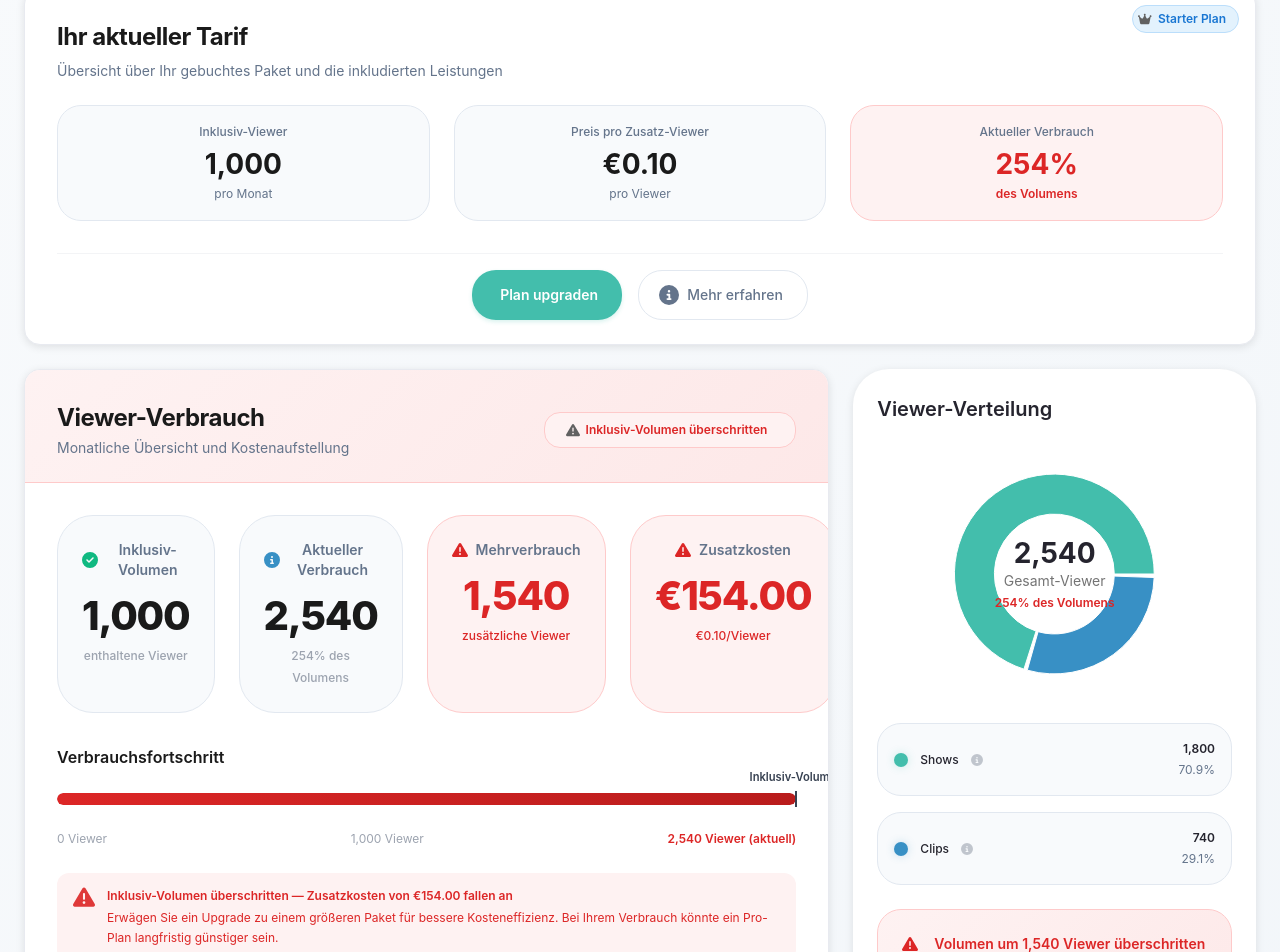
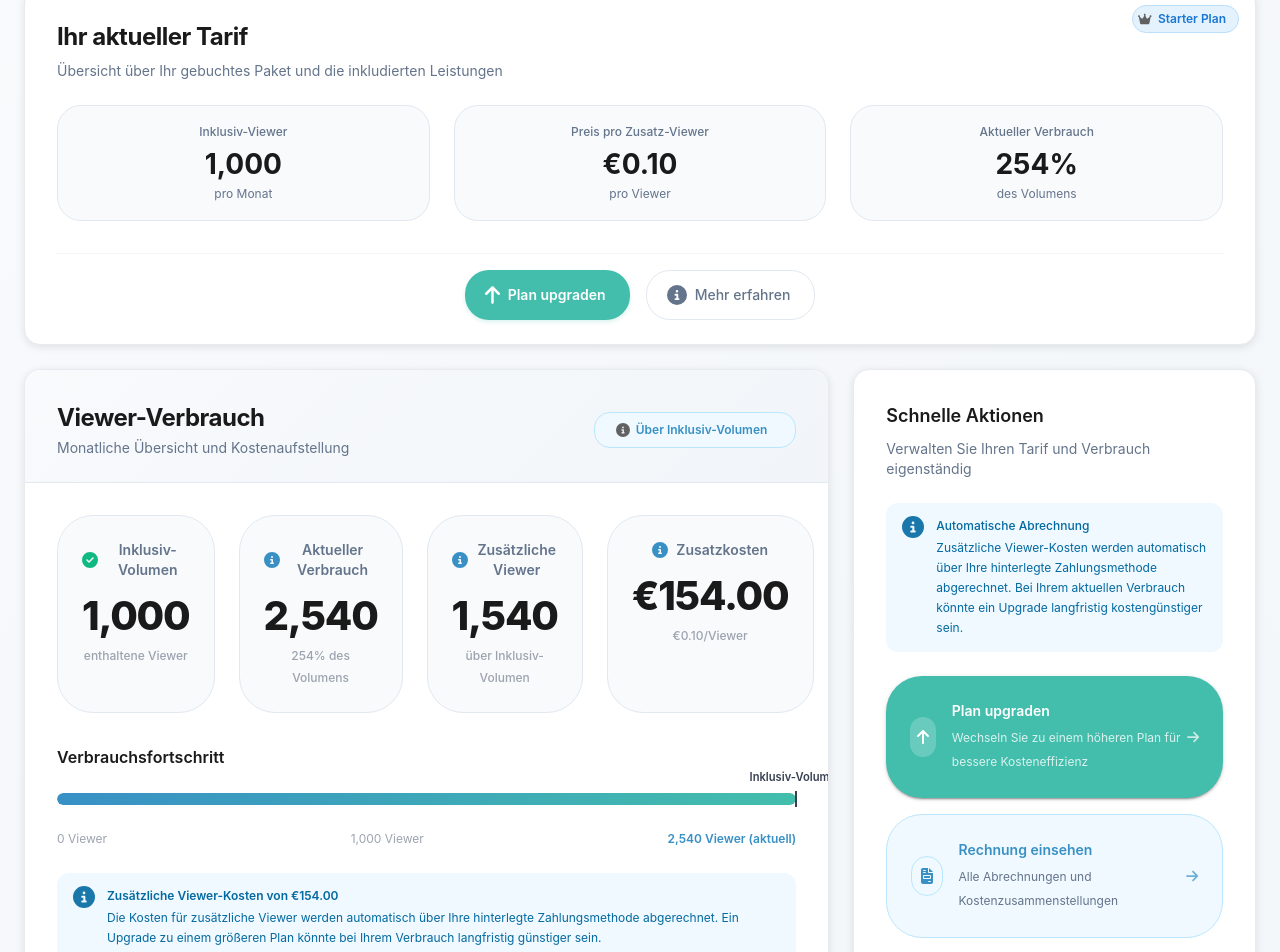
Before and after one commit to DenizD/sleek-mui-glow, a React (Vite) app: page / in a window 1280 px wide. Shown: the part 132-1084 px from the top of the page. Built offline with nearby package versions, Linux system fonts and the light colour scheme.

Commit message:
Refactor: Improve consumption dashboard UI
- Reduced visual warnings and simplified the color scheme.
- Added a note about automatic charges for overages.
- Removed the viewer distribution component.

```diff
--- a/src/components/dashboard/mui/MuiPlanOverview.tsx
+++ b/src/components/dashboard/mui/MuiPlanOverview.tsx
@@ -2,7 +2,7 @@
 import React from 'react';
 import { Card, CardContent, Typography, Box, Chip, Button, Tooltip } from '@mui/material';
 import { FontAwesomeIcon } from '@fortawesome/react-fontawesome';
-import { faUpgrade, faInfoCircle, faCrown } from '@fortawesome/free-solid-svg-icons';
+import { faArrowUp, faInfoCircle, faCrown } from '@fortawesome/free-solid-svg-icons';
 
 const MuiPlanOverview = () => {
   const planDetails = {
@@ -195,12 +195,12 @@ const MuiPlanOverview = () => {
               textAlign: 'center',
               p: 2,
               borderRadius: 2,
-              backgroundColor: planDetails.usagePercentage > 100 ? '#FEF2F2' : '#F8FAFC',
-              border: `1px solid ${planDetails.usagePercentage > 100 ? '#FECACA' : '#E2E8F0'}`,
+              backgroundColor: '#F8FAFC',
+              border: '1px solid #E2E8F0',
               cursor: 'pointer',
               transition: 'all 0.2s ease',
               '&:hover': {
-                backgroundColor: planDetails.usagePercentage > 100 ? '#FEE2E2' : '#F1F5F9',
+                backgroundColor: '#F1F5F9',
                 transform: 'translateY(-2px)'
               }
             }}>
@@ -220,7 +220,7 @@ const MuiPlanOverview = () => {
                 variant="h4"
                 sx={{
                   fontWeight: 700,
-                  color: planDetails.usagePercentage > 100 ? '#DC2626' : '#1A1A1A',
+                  color: '#1A1A1A',
                   fontSize: '1.75rem',
                   lineHeight: 1,
                   mb: 0.5
@@ -231,9 +231,8 @@ const MuiPlanOverview = () => {
               <Typography
                 variant="caption"
                 sx={{
-                  color: planDetails.usagePercentage > 100 ? '#DC2626' : '#64748B',
-                  fontSize: '0.75rem',
-                  fontWeight: planDetails.usagePercentage > 100 ? 600 : 400
+                  color: '#64748B',
+                  fontSize: '0.75rem'
                 }}
               >
                 des Volumens
@@ -252,7 +251,7 @@ const MuiPlanOverview = () => {
         }}>
           <Button
             variant="contained"
-            startIcon={<FontAwesomeIcon icon={faUpgrade} />}
+            startIcon={<FontAwesomeIcon icon={faArrowUp} />}
             sx={{
               backgroundColor: '#43BEAC',
               color: 'white',
--- a/src/components/dashboard/mui/MuiSelfServiceActions.tsx
+++ b/src/components/dashboard/mui/MuiSelfServiceActions.tsx
@@ -3,10 +3,10 @@ import React from 'react';
 import { Card, CardContent, Typography, Box, Button, Alert } from '@mui/material';
 import { FontAwesomeIcon } from '@fortawesome/react-fontawesome';
 import {
-  faUpgrade,
+  faArrowUp,
   faFileInvoice,
   faChartLine,
-  faLightbulb,
+  faInfoCircle,
   faArrowRight
 } from '@fortawesome/free-solid-svg-icons';
 
@@ -15,7 +15,7 @@ const MuiSelfServiceActions = () => {
     {
       title: "Plan upgraden",
       description: "Wechseln Sie zu einem höheren Plan für bessere Kosteneffizienz",
-      icon: faUpgrade,
+      icon: faArrowUp,
       color: '#43BEAC',
       bgColor: '#F0FDF4',
       borderColor: '#BBF7D0',
@@ -77,10 +77,10 @@ const MuiSelfServiceActions = () => {
           </Typography>
         </Box>
 
-        {/* Recommendation Alert */}
+        {/* Information Alert */}
         <Alert
           severity="info"
-          icon={<FontAwesomeIcon icon={faLightbulb} />}
+          icon={<FontAwesomeIcon icon={faInfoCircle} />}
           sx={{
             mb: 3,
             backgroundColor: '#F0F9FF',
@@ -92,11 +92,12 @@ const MuiSelfServiceActions = () => {
           }}
         >
           <Typography variant="body2" sx={{ fontWeight: 500, mb: 0.5 }}>
-            Empfehlung für bessere Kostenkontrolle
+            Automatische Abrechnung
           </Typography>
           <Typography variant="caption" sx={{ fontSize: '0.75rem' }}>
-            Bei Ihrem aktuellen Verbrauch von 254% könnte ein Upgrade zu einem höheren Plan
-            langfristig kostengünstiger sein.
+            Zusätzliche Viewer-Kosten werden automatisch über Ihre hinterlegte
+            Zahlungsmethode abgerechnet. Bei Ihrem aktuellen Verbrauch könnte
+            ein Upgrade langfristig kostengünstiger sein.
           </Typography>
         </Alert>
 
--- a/src/components/dashboard/mui/MuiViewerConsumption.tsx
+++ b/src/components/dashboard/mui/MuiViewerConsumption.tsx
@@ -11,7 +11,7 @@ import {
   Alert
 } from '@mui/material';
 import { FontAwesomeIcon } from '@fortawesome/react-fontawesome';
-import { faExclamationTriangle, faInfoCircle, faCheckCircle } from '@fortawesome/free-solid-svg-icons';
+import { faInfoCircle, faCheckCircle } from '@fortawesome/free-solid-svg-icons';
 
 const MuiViewerConsumption = () => {
   const packageVolume = 1000;
@@ -27,7 +27,6 @@ const MuiViewerConsumption = () => {
       title: "Inklusiv-Volumen",
       value: packageVolume.toLocaleString(),
       subtitle: "enthaltene Viewer",
-      isHighlight: false,
       tooltip: "Die Anzahl der Viewer, die in Ihrem aktuellen Paket inbegriffen sind",
       icon: faCheckCircle,
       iconColor: '#10B981'
@@ -36,47 +35,32 @@ const MuiViewerConsumption = () => {
       title: "Aktueller Verbrauch",
       value: currentUsage.toLocaleString(),
       subtitle: `${percentageOfVolume}% des Volumens`,
-      isHighlight: false,
       tooltip: "Ihr bisheriger Viewer-Verbrauch in diesem Monat",
       icon: faInfoCircle,
       iconColor: '#3890C5'
     },
     {
-      title: "Mehrverbrauch",
+      title: "Zusätzliche Viewer",
       value: overage.toLocaleString(),
-      subtitle: "zusätzliche Viewer",
-      isHighlight: overage > 0,
+      subtitle: "über Inklusiv-Volumen",
       tooltip: "Viewer, die über Ihr Paket-Volumen hinausgehen",
-      icon: faExclamationTriangle,
-      iconColor: '#DC2626'
+      icon: faInfoCircle,
+      iconColor: '#3890C5'
     },
     {
       title: "Zusatzkosten",
       value: `€${additionalCosts.toFixed(2)}`,
       subtitle: `€${costPerViewer.toFixed(2)}/Viewer`,
-      isHighlight: overage > 0,
-      tooltip: "Kosten für den Mehrverbrauch basierend auf dem Pay-per-Use Modell",
-      icon: faExclamationTriangle,
-      iconColor: '#DC2626'
+      tooltip: "Kosten für zusätzliche Viewer - werden automatisch über Ihre Zahlungsmethode abgerechnet",
+      icon: faInfoCircle,
+      iconColor: '#3890C5'
     }
   ];
 
-  const getStatusColor = () => {
-    if (usagePercentage >= 100) return '#DC2626';
-    if (usagePercentage >= 80) return '#F59E0B';
-    return '#10B981';
-  };
-
   const getStatusText = () => {
-    if (usagePercentage >= 100) return 'Inklusiv-Volumen überschritten';
-    if (usagePercentage >= 80) return 'Kurz vor Volumen-Ende';
+    if (usagePercentage >= 100) return 'Über Inklusiv-Volumen';
+    if (usagePercentage >= 80) return 'Nähert sich dem Volumen-Ende';
     return 'Innerhalb des Inklusiv-Volumens';
-  };
-
-  const getStatusIcon = () => {
-    if (usagePercentage >= 100) return faExclamationTriangle;
-    if (usagePercentage >= 80) return faExclamationTriangle;
-    return faCheckCircle;
   };
 
   return (
@@ -90,20 +74,13 @@ const MuiViewerConsumption = () => {
       }}
     >
       <CardContent sx={{ p: 0 }}>
-        {/* Enhanced Header with Status */}
+        {/* Header */}
         <Box sx={{
           px: 4,
           pt: 4,
           pb: 3,
-          background: usagePercentage >= 100
-            ? 'linear-gradient(135deg, #FEF2F2 0%, #FDE8E8 100%)'
-            : usagePercentage >= 80
-            ? 'linear-gradient(135deg, #FEF3C7 0%, #FDE68A 100%)'
-            : 'linear-gradient(135deg, #F0FDF4 0%, #DCFCE7 100%)',
-          borderBottom: `1px solid ${
-            usagePercentage >= 100 ? '#FECACA' :
-            usagePercentage >= 80 ? '#FDE68A' : '#BBF7D0'
-          }`
+          background: 'linear-gradient(135deg, #F8FAFC 0%, #F1F5F9 100%)',
+          borderBottom: '1px solid #E2E8F0'
         }}>
           <Box sx={{ display: 'flex', alignItems: 'center', justifyContent: 'space-between' }}>
             <Box>
@@ -132,12 +109,12 @@ const MuiViewerConsumption = () => {
               </Typography>
             </Box>
             <Chip
-              icon={<FontAwesomeIcon icon={getStatusIcon()} style={{ fontSize: '14px' }} />}
+              icon={<FontAwesomeIcon icon={faInfoCircle} style={{ fontSize: '14px' }} />}
               label={getStatusText()}
               sx={{
-                backgroundColor: usagePercentage >= 100 ? '#FEF2F2' : usagePercentage >= 80 ? '#FEF3C7' : '#F0FDF4',
-                color: getStatusColor(),
-                border: `1px solid ${usagePercentage >= 100 ? '#FECACA' : usagePercentage >= 80 ? '#FDE68A' : '#BBF7D0'}`,
+                backgroundColor: '#F0F9FF',
+                color: '#3890C5',
+                border: '1px solid #BAE6FD',
                 fontWeight: 600,
                 fontSize: '0.75rem',
                 px: 2,
@@ -148,7 +125,7 @@ const MuiViewerConsumption = () => {
           </Box>
         </Box>
 
-        {/* Enhanced Metrics Grid */}
+        {/* Metrics Grid */}
         <Box sx={{ px: 4, py: 4 }}>
           <Box sx={{
             display: 'grid',
@@ -161,13 +138,13 @@ const MuiViewerConsumption = () => {
                   textAlign: 'center',
                   p: 3,
                   borderRadius: 3,
-                  backgroundColor: metric.isHighlight ? '#FEF2F2' : '#F8FAFC',
-                  border: `1px solid ${metric.isHighlight ? '#FECACA' : '#E2E8F0'}`,
+                  backgroundColor: '#F8FAFC',
+                  border: '1px solid #E2E8F0',
                   cursor: 'pointer',
                   transition: 'all 0.2s ease',
                   '&:hover': {
                     transform: 'translateY(-3px)',
-                    boxShadow: `0 8px 25px ${metric.isHighlight ? '#DC262620' : '#64748B10'}`
+                    boxShadow: '0 8px 25px #64748B10'
                   }
                 }}>
                   <Box sx={{ display: 'flex', alignItems: 'center', justifyContent: 'center', gap: 1, mb: 2 }}>
@@ -194,7 +171,7 @@ const MuiViewerConsumption = () => {
                     variant="h3"
                     sx={{
                       fontWeight: 800,
-                      color: metric.isHighlight ? '#DC2626' : '#1A1A1A',
+                      color: '#1A1A1A',
                       fontSize: '2.5rem',
                       lineHeight: 1,
                       mb: 1,
@@ -206,7 +183,7 @@ const MuiViewerConsumption = () => {
                   <Typography
                     variant="caption"
                     sx={{
-                      color: metric.isHighlight ? '#DC2626' : '#9CA3AF',
+                      color: '#9CA3AF',
                       fontSize: '0.75rem',
                       fontWeight: 500
                     }}
@@ -219,7 +196,7 @@ const MuiViewerConsumption = () => {
           </Box>
         </Box>
 
-        {/* Enhanced Usage Progress */}
+        {/* Usage Progress */}
         <Box sx={{ px: 4, pb: 4 }}>
           <Typography
             variant="body1"
@@ -244,11 +221,7 @@ const MuiViewerConsumption = () => {
                 backgroundColor: '#F3F4F6',
                 '& .MuiLinearProgress-bar': {
                   borderRadius: 6,
-                  background: usagePercentage >= 100
-                    ? 'linear-gradient(90deg, #DC2626 0%, #B91C1C 100%)'
-                    : usagePercentage >= 80
-                    ? 'linear-gradient(90deg, #F59E0B 0%, #D97706 100%)'
-                    : 'linear-gradient(90deg, #10B981 0%, #059669 100%)',
+                  background: 'linear-gradient(90deg, #3890C5 0%, #43BEAC 100%)',
                 },
               }}
             />
@@ -287,31 +260,32 @@ const MuiViewerConsumption = () => {
             <Typography variant="caption" sx={{ color: '#9CA3AF', fontSize: '0.75rem' }}>
               {packageVolume.toLocaleString()} Viewer
             </Typography>
-            <Typography variant="caption" sx={{ color: '#DC2626', fontSize: '0.75rem', fontWeight: 600 }}>
+            <Typography variant="caption" sx={{ color: '#3890C5', fontSize: '0.75rem', fontWeight: 600 }}>
               {currentUsage.toLocaleString()} Viewer (aktuell)
             </Typography>
           </Box>
 
-          {/* Enhanced Status Alert */}
+          {/* Information Alert */}
           {overage > 0 && (
             <Alert
-              severity="error"
-              icon={<FontAwesomeIcon icon={faExclamationTriangle} />}
+              severity="info"
+              icon={<FontAwesomeIcon icon={faInfoCircle} />}
               sx={{
-                backgroundColor: '#FEF2F2',
-                borderColor: '#FECACA',
-                color: '#DC2626',
+                backgroundColor: '#F0F9FF',
+                borderColor: '#BAE6FD',
+                color: '#0369A1',
                 '& .MuiAlert-icon': {
-                  color: '#DC2626'
+                  color: '#0369A1'
                 }
               }}
             >
               <Typography variant="body2" sx={{ fontWeight: 600, mb: 0.5 }}>
-                Inklusiv-Volumen überschritten — Zusatzkosten von €{additionalCosts.toFixed(2)} fallen an
+                Zusätzliche Viewer-Kosten von €{additionalCosts.toFixed(2)}
               </Typography>
               <Typography variant="caption" sx={{ fontSize: '0.75rem' }}>
-                Erwägen Sie ein Upgrade zu einem größeren Paket für bessere Kosteneffizienz.
-                Bei Ihrem Verbrauch könnte ein Pro-Plan langfristig günstiger sein.
+                Die Kosten für zusätzliche Viewer werden automatisch über Ihre hinterlegte
+                Zahlungsmethode abgerechnet. Ein Upgrade zu einem größeren Plan könnte
+                bei Ihrem Verbrauch langfristig günstiger sein.
               </Typography>
             </Alert>
           )}
--- a/src/pages/Index.tsx
+++ b/src/pages/Index.tsx
@@ -5,7 +5,6 @@ import { muiTheme } from '@/theme/muiTheme';
 import MuiDashboardHeader from '@/components/dashboard/mui/MuiDashboardHeader';
 import MuiPlanOverview from '@/components/dashboard/mui/MuiPlanOverview';
 import MuiViewerConsumption from '@/components/dashboard/mui/MuiViewerConsumption';
-import MuiViewerDistribution from '@/components/dashboard/mui/MuiViewerDistribution';
 import MuiMonthlyOverview from '@/components/dashboard/mui/MuiMonthlyOverview';
 import MuiSelfServiceActions from '@/components/dashboard/mui/MuiSelfServiceActions';
 
@@ -34,18 +33,11 @@ const Index = () => {
               gap: 3
             }}>
               <MuiViewerConsumption />
-              <MuiViewerDistribution />
+              <MuiSelfServiceActions />
             </Box>
 
-            {/* Bottom Grid */}
-            <Box sx={{
-              display: 'grid',
-              gridTemplateColumns: { xs: '1fr', lg: '2fr 1fr' },
-              gap: 3
-            }}>
-              <MuiMonthlyOverview />
-              <MuiSelfServiceActions />
-            </Box>
+            {/* Monthly Overview */}
+            <MuiMonthlyOverview />
           </Box>
         </Container>
       </Box>
```
